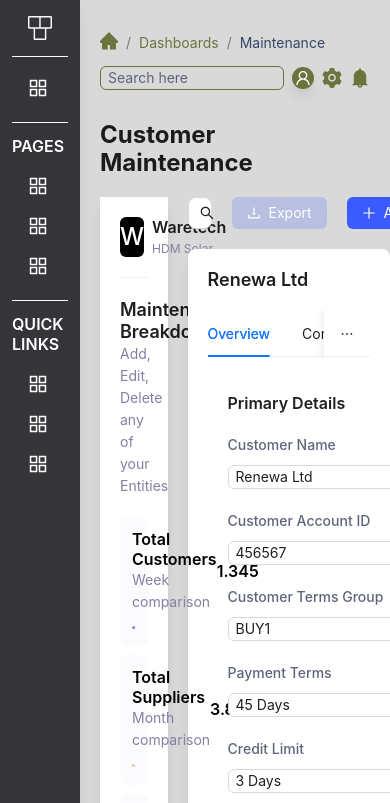
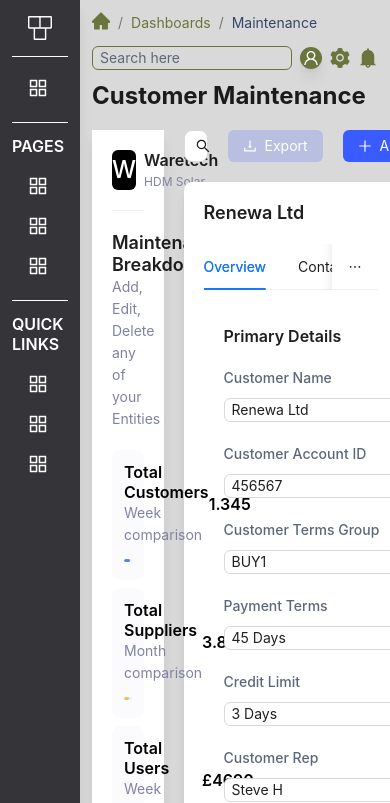
Before and after one commit to moinuddinrao/waretech, a React (Vite) app: page /dashboards/maintenance in a window 390 px wide. Shown: the top 803 px of the page. Built offline with nearby package versions, Linux system fonts and the light colour scheme; the HTML template or start-up script is replaced by a standard one.

Commit message:
style: update header for responsiveness

```diff
--- a/src/Layout.tsx
+++ b/src/Layout.tsx
@@ -9,9 +9,9 @@
     <Space direction="vertical" className="w-full h-full min-h-screen">
       <AntdLayout>
         <Sidebar />
-        <AntdLayout className="w-full h-full bg-light p-5 lg:p-5">
+        <AntdLayout className="w-full h-full bg-light px-3 lg:px-5">
           <Header />
-          <AntdLayout.Content className="w-full h-full lg:min-h-[93vh]">
+          <AntdLayout.Content className="w-full h-full lg:min-h-[93vh] pb-3 lg:pb-5">
             <Outlet />
           </AntdLayout.Content>
         </AntdLayout>
--- a/src/components/BreadCrumb.tsx
+++ b/src/components/BreadCrumb.tsx
@@ -43,5 +43,5 @@
     }),
   ];
 
-  return <Breadcrumb separator="/" items={items} className="my-3 lg:my-5" />;
+  return <Breadcrumb separator="/" items={items} />;
 };
--- a/src/components/Header.tsx
+++ b/src/components/Header.tsx
@@ -10,7 +10,7 @@
   const navigate = useNavigate();
 
   return (
-    <Layout.Header className="!z-10 !sticky !top-0 !w-full h-[12vh] lg:h-[7vh] p-0 flex flex-col lg:flex-row lg:justify-between lg:items-center bg-light">
+    <Layout.Header className="!z-10 !sticky !top-0 !w-full !h-fit !p-0 !py-3 lg:!py-5 flex flex-col lg:flex-row lg:justify-between lg:items-center gap-3 lg:gap-5 bg-light">
       <BreadCrumb />
       <div className="flex gap-2 lg:gap-5 items-center">
         <Input
```
